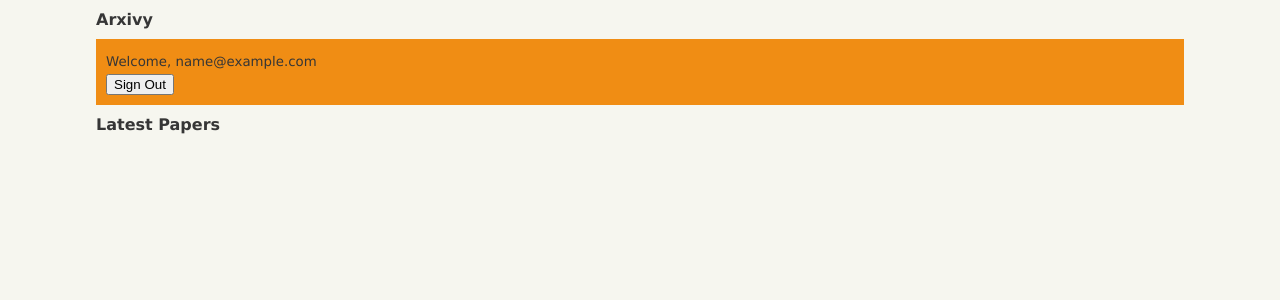
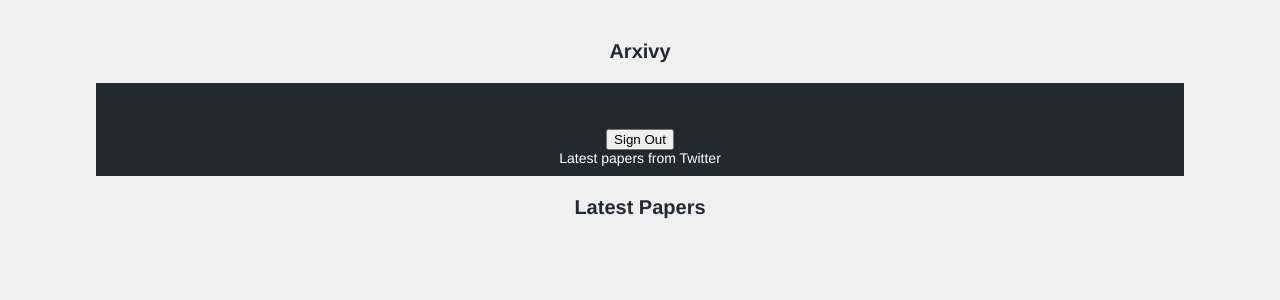
Before and after one commit to tnachen/arxivy, a Flask app: page / in a window 1280 px wide. Shown: the top 300 px of the page. Run offline with Flask 2, Linux system fonts and the light colour scheme; the visitor is signed in with stand-in values (Sample User, id 1); data that the repository does not hold is empty.

Commit message:
small design tweaks

```diff
--- a/website/app/__init__.py
+++ b/website/app/__init__.py
@@ -1,5 +1,9 @@
 import os
 from flask import Flask
+from flask_cors import CORS
+
+# Initialize CORS
 app = Flask(__name__)
+CORS(app, resources={r"/*": {"origins": "*"}})
 app.secret_key = os.urandom(24)
 from app import routes
--- a/website/app/static/css/style.css
+++ b/website/app/static/css/style.css
@@ -1,14 +1,14 @@
 body {
-  font-family: Verdana, Geneva, sans-serif;
-  font-size: 10pt;
-  background-color: #f6f6ef;
-  color: #363636;
+  font-family: "Helvetica Neue", Arial, sans-serif;
+  font-size: 14px;
+  background-color: #f0f0f0;
+  color: #24292e;
   margin: 0;
   padding: 0;
 }
 
 a {
-  color: #363636;
+  color: #0366d6;
   text-decoration: none;
 }
 
@@ -19,55 +19,61 @@
 .container {
   width: 85%;
   margin: auto;
+  padding: 20px;
 }
 
 h1 {
-  font-size: 12pt;
+  font-size: 20px;
+  margin: 20px 0;
+  text-align: center;
+}
+
+h2 {
+  font-size: 18px;
+  margin: 15px 0;
+}
+
+p {
+  font-size: 14px;
   margin: 10px 0;
 }
 
-h2 {
-  font-size: 10pt;
-  margin: 0;
+.paper {
+  background-color: #fff;
+  padding: 20px;
+  margin-bottom: 20px;
+  border: 1px solid #d1d5da;
+  border-radius: 5px;
 }
 
-p {
-  font-size: 10pt;
-  margin: 5px 0;
+.paper h2 a {
+  color: #0366d6;
 }
 
-.paper {
-  padding: 10px 0;
-  border-bottom: 1px solid #ccc;
+.paper h2 a:hover {
+  color: #032f62;
 }
 
-.paper:last-child {
-  border-bottom: none;
-}
-
-.author {
-  font-size: 8pt;
-  color: #828282;
-}
-
+.author,
 .date {
-  font-size: 7pt;
-  color: #828282;
+  font-size: 12px;
+  color: #586069;
 }
 
 .header {
-  background-color: rgb(240, 141, 20);
+  background-color: #24292e;
   padding: 10px;
+  text-align: center;
 }
 
 .header a {
-  color: white;
-  margin-right: 10px;
-  text-decoration: none;
-  padding: 5px;
+  color: #fff;
+  margin: 0 10px;
+  padding: 5px 10px;
+  border-radius: 5px;
 }
 
 .header a:hover {
-  background-color: rgb(240, 141, 20);
-  border-radius: 5px;
+  background-color: #444d56;
+  text-decoration: none;
 }
--- a/website/app/templates/index.html
+++ b/website/app/templates/index.html
@@ -22,6 +22,7 @@
         <a href="/sign_in">Sign In</a>
         <a href="/sign_up">Sign Up</a>
         {% endif %}
+        <a href="/twitter">Latest papers from Twitter</a>
       </header>
 
       <div id="register-form" style="display: none">
```
Also changed, not shown: website/app/templates/twitter.html (+16 -4 lines).
